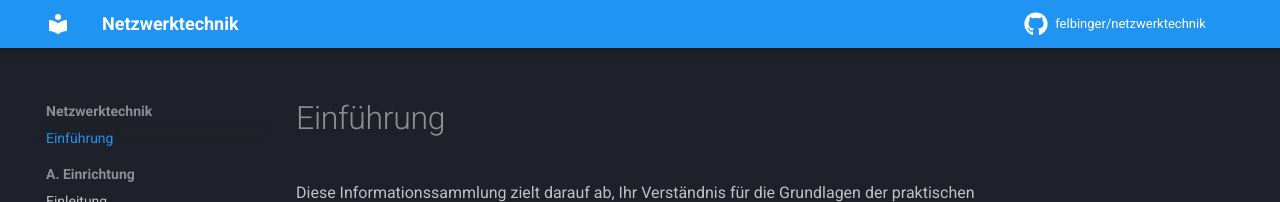
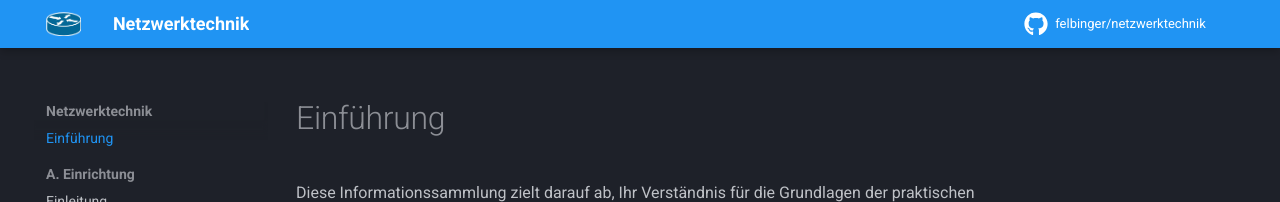
Before and after one commit to felbinger/netzwerktechnik, an MkDocs documentation site: the page built from docs/index.md, in a window 1280 px wide. Shown: the top 202 px of the page. Built offline with MkDocs 1.6.1 and Material for MkDocs 9.7.7, drawn with Linux system fonts in a browser that asks for light colours; comment, search, counter and statistics services are not loaded.

Commit message:
added logo, improved image (consistent vm naming)

```diff
--- a/mkdocs.yml
+++ b/mkdocs.yml
@@ -7,6 +7,8 @@ site_author: https://github.com/felbinger
 edit_uri: https://github.dev/felbinger/netzwerktechnik/blob/main/docs
 
 theme:
+  logo: img/favicon.png
+  favicon: img/favicon.png
   name: material
   palette:
     - scheme: slate
```
Also changed, not shown: docs/img/favicon.png (added), docs/img/setup-wireshark.drawio.svg.
